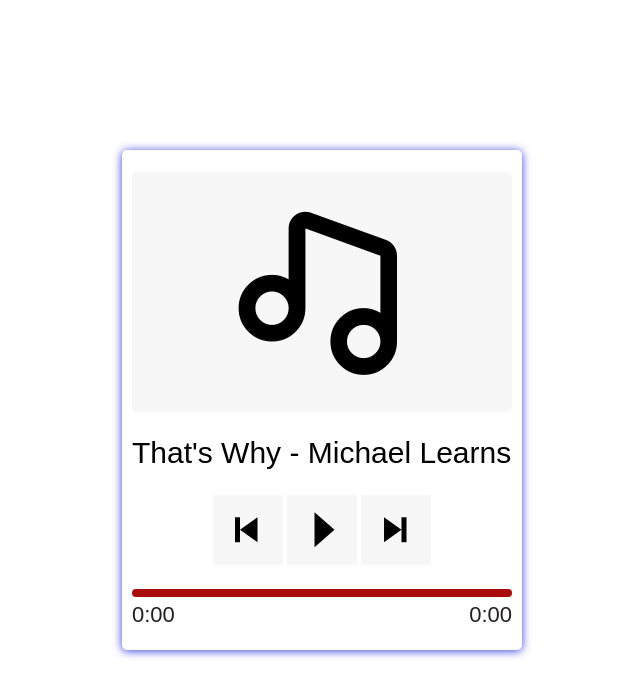
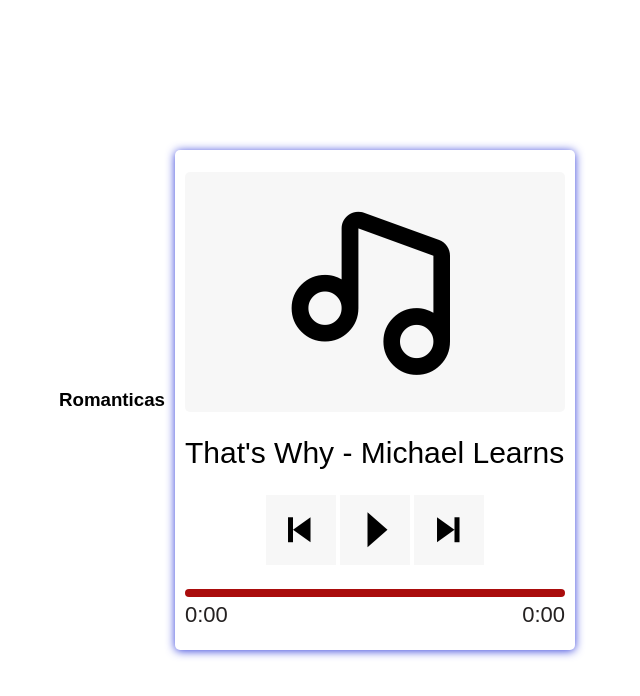
Before and after one commit to devmarcelomacedo/romanticas, a plain HTML site: page index.html in a window 1280 px wide. Shown: the whole page, without its empty margins (318-958 px from the left). Drawn offline with nearby package versions, Linux system fonts and the light colour scheme.

Commit message:
adcicionei Romanticas

```diff
--- a/index.html
+++ b/index.html
@@ -8,6 +8,7 @@
     <title>Music Payer</title>
 </head>
 <body>
+    <h3>Romanticas</h3>
     <div class="player">
 
         <div class="logo">
```
